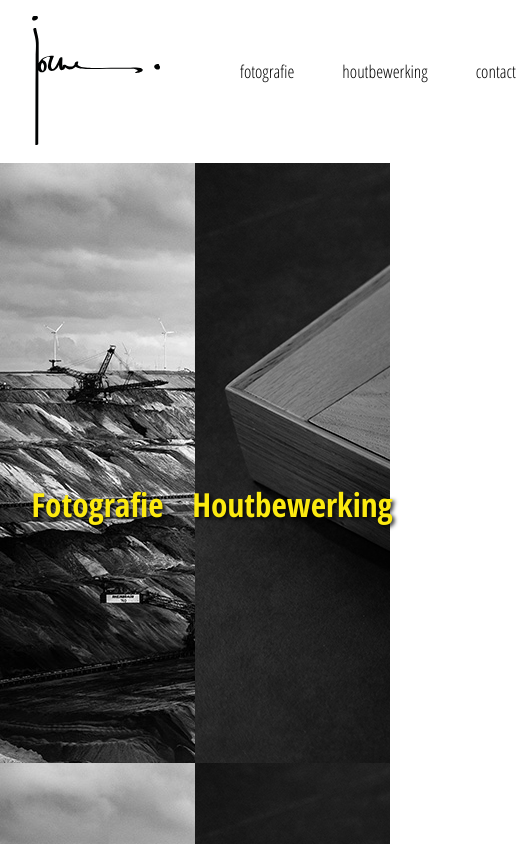
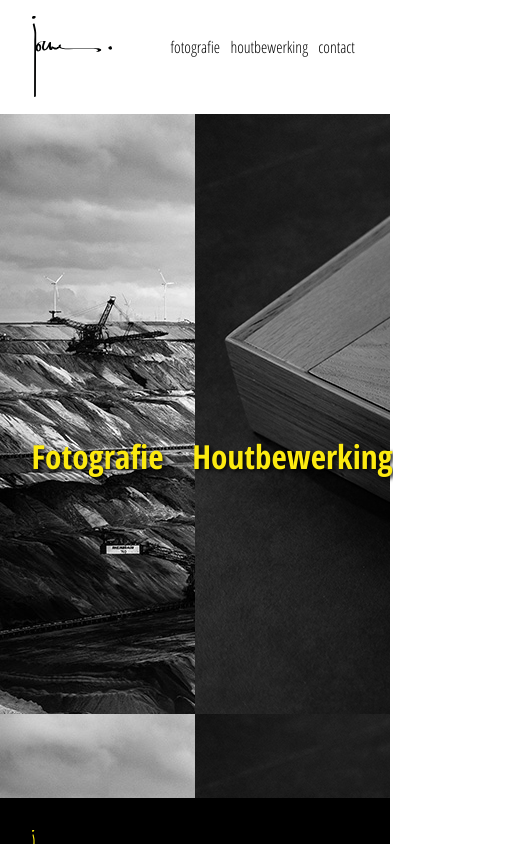
Before and after one commit to stephendeceuster/jw_front, a Next.js app: page / in a window 390 px wide. Shown: the top 844 px of the page, 524 px wide, since content can reach past the window. Built offline with nearby package versions, Linux system fonts and the light colour scheme.

Commit message:
added responsive styling

```diff
--- a/styles/Header.module.scss
+++ b/styles/Header.module.scss
@@ -34,3 +34,18 @@
     }
   }
 }
+
+@media screen and (max-width: 35em) {
+  .header {
+    > a img.logo {
+      width: 5rem;
+    }
+    nav ul li {
+      font-size: 1rem;
+      margin-left: 0.25rem;
+      a {
+        padding: 0.2rem;
+      }
+    }
+  }
+}
```
Also changed, not shown: styles/Content.module.scss (+12 -0 lines).
